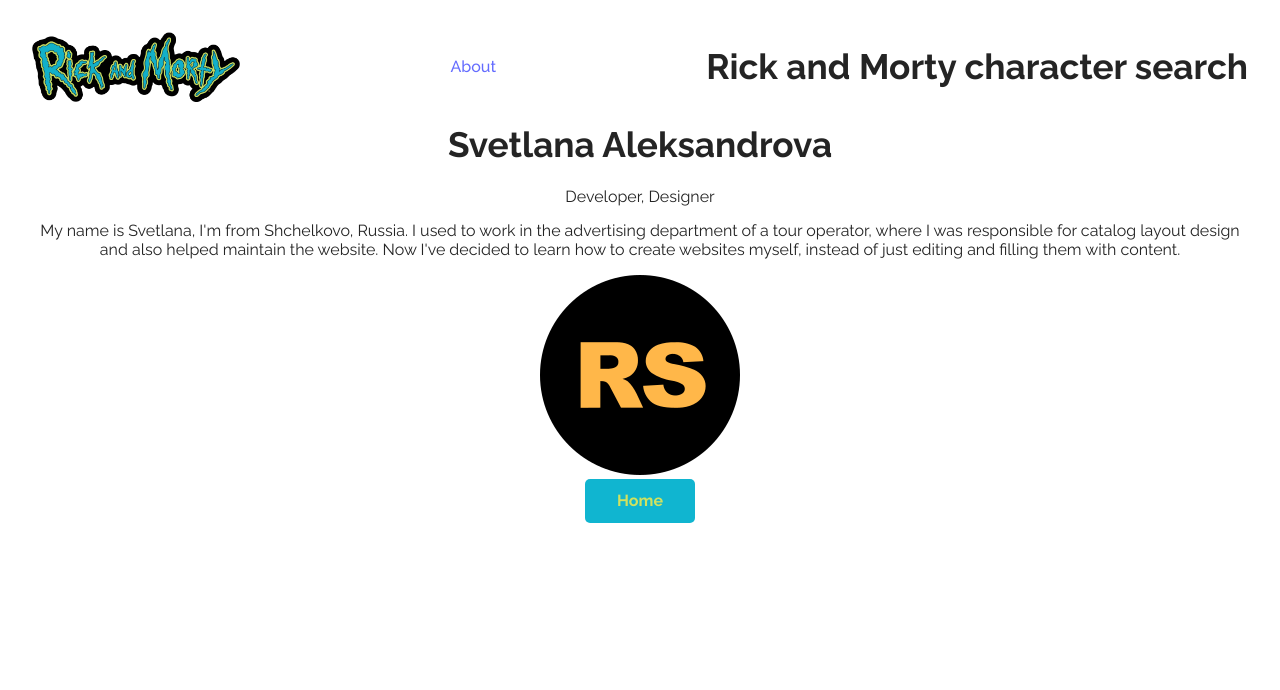
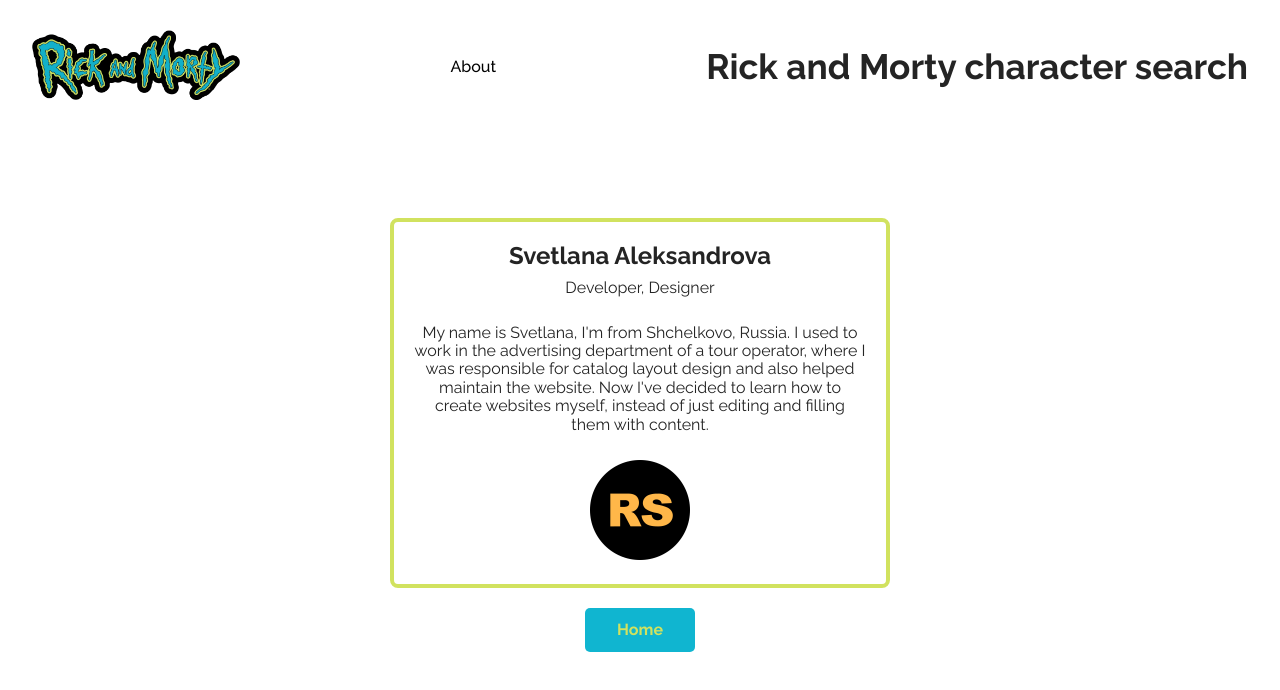
Before and after one commit to SerpentSveta/react, a React (Vite) app: page /about in a window 1280 px wide. Shown: the top 690 px of the page. Built offline with nearby package versions, Linux system fonts and the light colour scheme; a web font is replaced by a local one.

Commit message:
style: add styles for About component

```diff
--- a/src/App.css
+++ b/src/App.css
@@ -1,7 +1,7 @@
 #root {
   margin: 0 auto;
+  text-align: center;
   padding: 2rem;
-  text-align: center;
 }
 
 .logo {
@@ -39,3 +39,11 @@
 .read-the-docs {
   color: #888;
 }
+
+.main {
+  flex: 1;
+  display: flex;
+  flex-direction: column;
+  justify-content: center;
+  align-items: center;
+}
--- a/src/App.tsx
+++ b/src/App.tsx
@@ -8,7 +8,7 @@
   return (
     <>
       <Header />
-      <main>
+      <main className="main">
         <Routes>
           <Route path="/" element={<Search />} />
           <Route path="/about" element={<About />} />
--- /dev/null
+++ b/src/components/About/About.css
@@ -0,0 +1,30 @@
+.about-wrapper {
+  display: flex;
+  flex-direction: column;
+  justify-content: center;
+  align-items: center;
+  gap: 20px;
+  max-width: 500px;
+}
+
+.logo-school {
+  width: 100px;
+}
+
+.about-description {
+  display: flex;
+  flex-direction: column;
+  gap: 10px;
+  padding: 20px;
+  border: 4px solid #d1e25f;
+  border-radius: 8px;
+  transition: transform 0.2s ease;
+}
+
+.about-title {
+  margin: 0;
+}
+
+.about-position {
+  margin: 0;
+}
--- a/src/components/About/About.tsx
+++ b/src/components/About/About.tsx
@@ -1,3 +1,4 @@
+import './About.css';
 import { useNavigate } from 'react-router-dom';
 import rssLogo from '/rss-logo.png';
 import { Button } from '../Button/Button';
@@ -6,27 +7,26 @@
   const navigate = useNavigate();
 
   return (
-    <>
     <div className="about-wrapper">
       <div className="about-description">
-          <h1 className="about-title">Svetlana Aleksandrova</h1>
+        <h2 className="about-title">Svetlana Aleksandrova</h2>
         <p className="about-position">Developer, Designer</p>
         <p className="about-text">
-            My name is Svetlana, I&apos;m from Shchelkovo, Russia. I used to
-            work in the advertising department of a tour operator, where I was
+          My name is Svetlana, I&apos;m from Shchelkovo, Russia. I used to work
+          in the advertising department of a tour operator, where I was
           responsible for catalog layout design and also helped maintain the
-            website. Now I&apos;ve decided to learn how to create websites
-            myself, instead of just editing and filling them with content.
+          website. Now I&apos;ve decided to learn how to create websites myself,
+          instead of just editing and filling them with content.
         </p>
-        </div>
         <a
           href="https://rs.school/courses/reactjs"
           target="_blank"
           rel="noopener noreferrer"
         >
-          <img src={rssLogo} alt="RS School" />
+          <img className="logo-school" src={rssLogo} alt="RS School" />
         </a>
       </div>
+
       <Button
         onClick={() => {
           navigate('/');
@@ -34,6 +34,6 @@
       >
         Home
       </Button>
-    </>
+    </div>
   );
 }
--- a/src/components/Header/Header.css
+++ b/src/components/Header/Header.css
@@ -11,6 +11,16 @@
   height: 70px;
 }
 
+.header-link {
+  color: #000;
+  transition: all 0.1s ease-in;
+}
+
+.header-link:hover {
+  color: #10b5d0;
+  border-bottom: 2px solid #d1e25f;
+}
+
 @media (max-width: 450px) {
   .header-logo {
     height: 50px;
--- a/src/components/Header/Header.tsx
+++ b/src/components/Header/Header.tsx
@@ -5,8 +5,12 @@
 export function Header() {
   return (
     <header>
-      <img className="header-logo" src={logo} alt="Rick and Morty" />
-      <Link to="/about">About</Link>
+      <Link to="/">
+        <img className="header-logo" src={logo} alt="Rick and Morty" />
+      </Link>
+      <Link to="/about" className="header-link">
+        About
+      </Link>
       <h1>Rick and Morty character search</h1>
     </header>
   );
--- a/src/components/Search/Search.css
+++ b/src/components/Search/Search.css
@@ -3,6 +3,7 @@
   flex-direction: column;
   gap: 20px;
   align-items: center;
+  padding-bottom: 20px;
 }
 
 .search-input {
--- a/src/index.css
+++ b/src/index.css
@@ -1,6 +1,11 @@
 @import url('https://fonts.googleapis.com/css2?family=Playfair+Display:ital,wght@0,400..900;1,400..900&family=Raleway:ital,wght@0,100..900;1,100..900&family=Roboto:ital,wght@0,100;0,300;0,400;0,500;0,700;0,900;1,100;1,300;1,400;1,500;1,700;1,900&display=swap');
 
+* {
+  box-sizing: border-box;
+}
+
 #root {
+  height: 100%;
   display: flex;
   flex-direction: column;
   font-family: 'Raleway', sans-serif;
```
Lines whose indentation alone changed are shown as unchanged.
